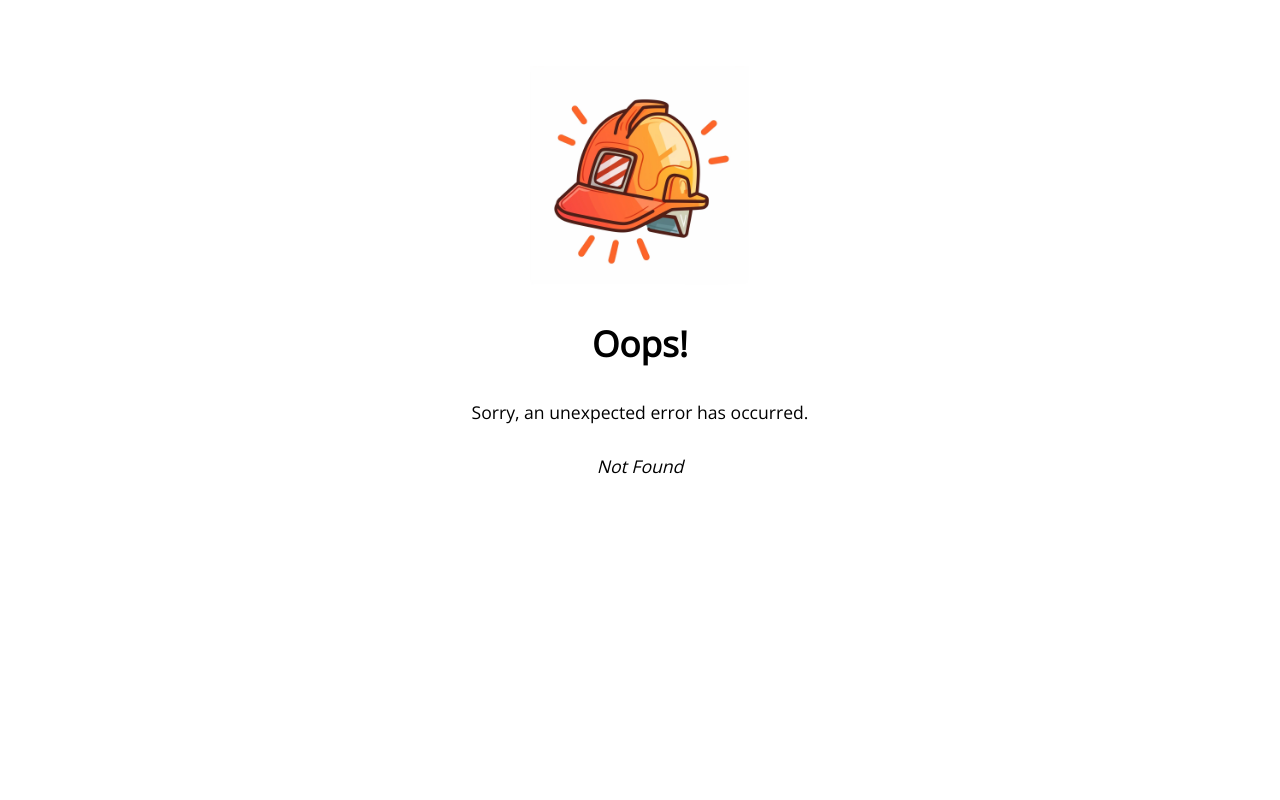
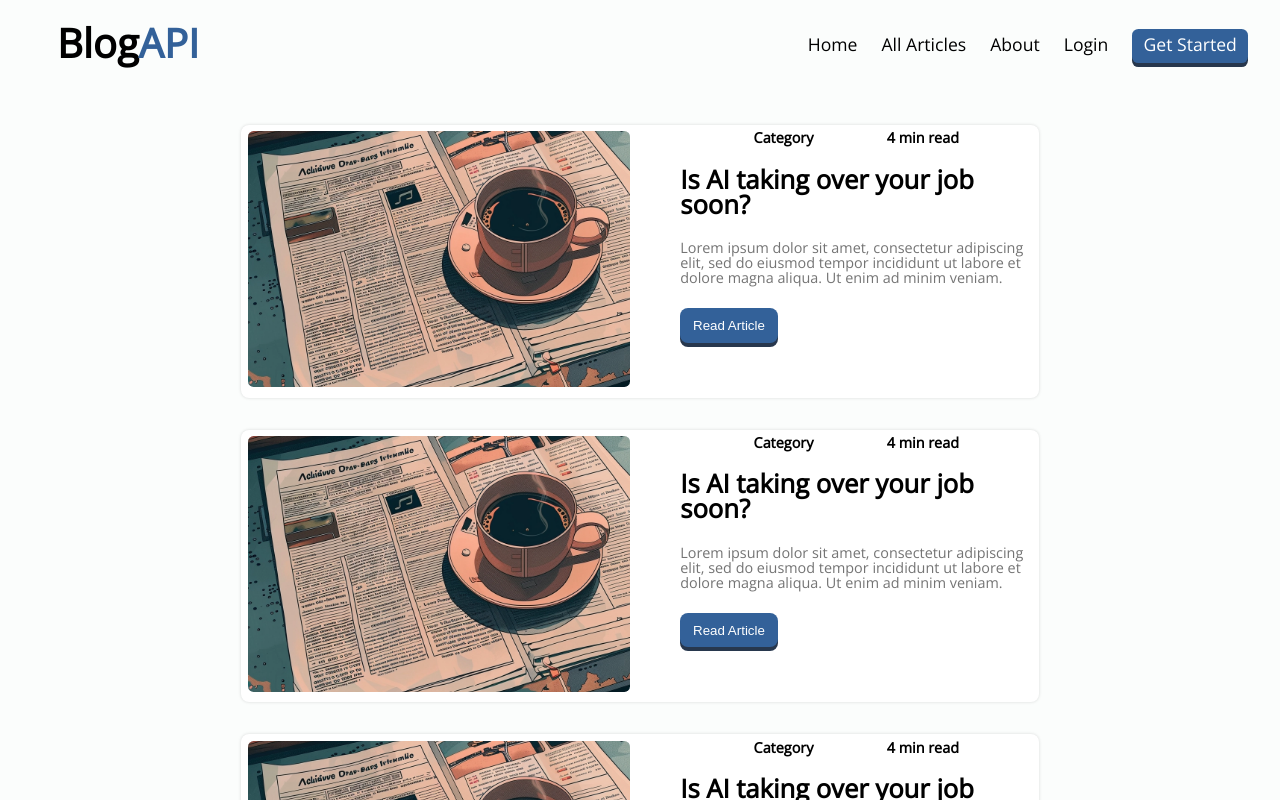
Before and after one commit to JulianKings/odin-blog-api-frontend, a React (Vite) app: page /articles in a window 1280 px wide. Before the commit this address had no page. Built offline with nearby package versions, Linux system fonts and the light colour scheme.

Commit message:
Add articles and about section

```diff
--- /dev/null
+++ b/src/components/about.jsx
@@ -0,0 +1,18 @@
+import '../style/about.css'
+
+function About() {
+    return <>
+        <div className="about-content-holder">
+            <div className="about-content">
+                <div className="about-title">About us</div>
+                <div className="about-description">
+                    <p>Bacon ipsum dolor amet pork loin shoulder shankle cupim rump chislic pastrami salami ribeye picanha biltong cow jerky shank spare ribs. Short ribs sausage tri-tip drumstick chicken pork. Ground round venison spare ribs tongue, sausage swine corned beef pastrami bresaola meatloaf pork chop cow strip steak. Sirloin salami landjaeger capicola, bacon frankfurter jowl corned beef chuck hamburger shankle. Boudin beef ribs alcatra brisket ball tip ham turducken venison tongue shankle. Beef ribs drumstick porchetta frankfurter pork. Ribeye tail doner andouille cupim frankfurter brisket alcatra kevin picanha bacon drumstick shankle sausage meatball.</p>
+                    <p>Alcatra doner prosciutto cupim burgdoggen pork rump tail shankle bresaola. Tongue landjaeger kevin sausage porchetta tenderloin capicola beef spare ribs shank shoulder doner boudin t-bone chuck. Prosciutto tenderloin shoulder fatback pork belly salami biltong. Tail chuck sausage andouille, boudin jowl ground round short loin ball tip filet mignon meatloaf chislic. Meatball kielbasa biltong pastrami pig porchetta shoulder buffalo tail.</p>
+                    <p>Chicken prosciutto pork pastrami chislic pork belly burgdoggen spare ribs. Shoulder pork chop ball tip, sirloin beef cupim rump. Ground round bacon doner, turkey tongue shoulder pig shankle prosciutto turducken. Frankfurter ham hock alcatra pork short ribs. Prosciutto beef ribs alcatra, buffalo short ribs turkey drumstick.</p>
+                </div>
+            </div>
+        </div>
+    </>
+}
+
+export default About
--- /dev/null
+++ b/src/components/articles.jsx
@@ -0,0 +1,17 @@
+import '../style/articles.css'
+import ArticleItem from "./items/articleItem"
+
+function Articles() {
+    return <>
+        <div className="article-content-holder">
+            <div className="article-content">
+                <ArticleItem></ArticleItem>
+                <ArticleItem></ArticleItem>
+                <ArticleItem></ArticleItem>
+            </div>
+
+        </div>
+    </>
+}
+
+export default Articles
--- a/src/components/index.jsx
+++ b/src/components/index.jsx
@@ -1,6 +1,6 @@
 import '../style/index.css'
 import newspaperImage from '../assets/newspaper.webp'
-import ArticleItem from './items/articleItem';
+import LatestArticleItem from './items/latestArticleItem';
 import PopularArticleItem from './items/popularArticleItem';
 
 function Index()
@@ -21,12 +21,12 @@ function Index()
         <section className='latestArticles'>
             <div className='latestArticlesTitle'>Latest articles</div>
             <div className='latestArticlesHolder'>
-                <ArticleItem></ArticleItem>
-                <ArticleItem></ArticleItem>
-                <ArticleItem></ArticleItem>
-                <ArticleItem></ArticleItem>
-                <ArticleItem></ArticleItem>
-                <ArticleItem></ArticleItem>
+                <LatestArticleItem></LatestArticleItem>
+                <LatestArticleItem></LatestArticleItem>
+                <LatestArticleItem></LatestArticleItem>
+                <LatestArticleItem></LatestArticleItem>
+                <LatestArticleItem></LatestArticleItem>
+                <LatestArticleItem></LatestArticleItem>
             </div>
         </section>
         <section className='featuredArticle'>
--- a/src/components/items/articleItem.jsx
+++ b/src/components/items/articleItem.jsx
@@ -1,23 +1,24 @@
-import '../../style/articleItem.css'
-import workingImage from '../../assets/working.webp'
+import '../../style/articleItem.css';
+import newspaperImage from '../../assets/newspaper.webp'
 
-function ArticleItem()
-{
+function ArticleItem() {
     return <>
-        <div className='articleItem'>
-            <div className='articleImage'>
-                <img src={workingImage} />
+        <section className='articleItem'>
+            <div className='articleItemImage'>
+                <img src={newspaperImage} />
             </div>
-            <div className='articleContent'>
-                <div className='articleInformation'>
-                    <div className='articleCategory'>Category</div>
-                    <div className='articleTime'>4 min read</div>
+            <div className='articleItemContent'>
+                <div className='articleItemInformation'>
+                    <div className='articleItemCategory'>Category</div>
+                    <div className='articleItemTime'>4 min read</div>
                 </div>
-                <div className='articleTitle'>Is AI taking over your job soon?</div>
-                <div className='articleDescription'>Lorem ipsum dolor sit amet, consectetur adipiscing elit, sed do eiusmod tempor incididunt ut labore et dolore magna aliqua. Ut enim ad minim veniam.</div>
+                <div className='articleItemTitle'>Is AI taking over your job soon?</div>
+                <div className='articleItemDescription'>Lorem ipsum dolor sit amet, consectetur adipiscing elit, sed do eiusmod tempor incididunt ut labore et dolore magna aliqua. Ut enim ad minim veniam.</div>
+                <div className='articleItemButton'>
+                    <button type='button'>Read Article</button></div>
             </div>
-        </div>
-    </>;
+        </section>
+    </>
 }
 
-export default ArticleItem;
+export default ArticleItem
--- /dev/null
+++ b/src/components/items/latestArticleItem.jsx
@@ -0,0 +1,23 @@
+import '../../style/latestArticleItem.css'
+import workingImage from '../../assets/working.webp'
+
+function LatestArticleItem()
+{
+    return <>
+        <div className='latestArticleItem'>
+            <div className='latestArticleImage'>
+                <img src={workingImage} />
+            </div>
+            <div className='latestArticleContent'>
+                <div className='latestArticleInformation'>
+                    <div className='latestArticleCategory'>Category</div>
+                    <div className='latestArticleTime'>4 min read</div>
+                </div>
+                <div className='latestArticleTitle'>Is AI taking over your job soon?</div>
+                <div className='latestArticleDescription'>Lorem ipsum dolor sit amet, consectetur adipiscing elit, sed do eiusmod tempor incididunt ut labore et dolore magna aliqua. Ut enim ad minim veniam.</div>
+            </div>
+        </div>
+    </>;
+}
+
+export default LatestArticleItem;
--- /dev/null
+++ b/src/style/about.css
@@ -0,0 +1,23 @@
+.login-content-holder {
+    width: 100%;
+    min-width: 45ch;
+    max-width: 80ch;
+}
+
+.about-content {
+    margin-top: 2.5rem;
+    background-color: white;
+    border-radius: 0.5rem;
+    box-shadow: 0 0 0.4rem rgb(0, 0, 0, 0.1);
+    width: 100%;
+    max-width: 80ch;
+    padding: 1.5rem 2.5rem;
+    display: flex;
+    flex-direction: column;
+    font-size: 1rem;
+}
+
+.about-title {
+    font-weight: bold;
+    font-size: 1.4rem;
+}
--- a/src/style/articleItem.css
+++ b/src/style/articleItem.css
@@ -2,43 +2,57 @@
     background-color: white;
     padding: 0.4rem;
     border-radius: 0.5rem;
-    box-shadow: 0 0 0.6rem rgb(0, 0, 0, 0.15);
+    box-shadow: 0 0 0.2rem rgb(0, 0, 0, 0.15);
+    display: grid;
+    grid-template-columns: 1fr 40ch;
+    max-width: 78ch;
+    align-self: center;
+    margin-top: 2rem;
 }
 
-.articleItem .articleImage img {
-    width: 100%;
-    height: 10rem;
+.articleItem .articleItemImage img {
+    width: 38ch;
+    height: 16rem;
     border-radius: 0.35rem;
     object-fit: cover;
 }
 
-.articleItem .articleContent {
-    margin-top: 0.4rem;
+.articleItem .articleItemContent {
+    justify-self: flex-end;
     display: flex;
     flex-direction: column;
-    gap: 0.8rem;
+    gap: 1.4rem;
+    max-width: 35ch;
 }
 
-.articleContent .articleInformation {
-    font-size: 0.85rem;
+.articleItem .articleItemInformation {
+    font-size: 0.9rem;
+    font-weight: bold;
     display: flex;
-    gap: 0.8rem;
+    justify-content: space-evenly;
 }
 
-.articleInformation .articleCategory {
+.articleItemContent .articleItemTitle {
+    font-size: 1.6rem;
     font-weight: bold;
 }
 
-.articleContent .articleTitle {
-    font-size: 1.2rem;
-    font-weight: bold;
-}
-
-.articleContent .articleDescription {
-    font-size: 0.8rem;
+.articleItemContent .articleItemDescription {
+    font-size: 0.9rem;
     color: #747474;
 }
 
-.articleInformation .articleTime {
-    color: #336199;
+.articleItemContent .articleItemButton button {
+    background-color: #336199;
+    color: white;
+    border: 0;
+    border-radius: 0.5rem;
+    padding: 0.6rem 0.8rem;
+    box-shadow: 0 0.25rem 0 #27374D;
+    transition: all 0.2s ease-in;
 }
+
+.articleItemContent .articleItemButton button:hover {
+    background-color: #27374D;
+    box-shadow: 0 0.25rem 0 #0d1725;
+}
--- /dev/null
+++ b/src/style/articles.css
@@ -0,0 +1,11 @@
+.article-content-holder {
+    width: 100%;
+    min-width: 45ch;
+    max-width: 80ch;
+}
+
+.article-content {
+    margin-top: 0.8rem;
+    display: flex;
+    flex-direction: column;
+}
--- /dev/null
+++ b/src/style/latestArticleItem.css
@@ -0,0 +1,44 @@
+.latestArticleItem {
+    background-color: white;
+    padding: 0.4rem;
+    border-radius: 0.5rem;
+    box-shadow: 0 0 0.6rem rgb(0, 0, 0, 0.15);
+}
+
+.latestArticleItem .latestArticleImage img {
+    width: 100%;
+    height: 10rem;
+    border-radius: 0.35rem;
+    object-fit: cover;
+}
+
+.latestArticleItem .latestArticleContent {
+    margin-top: 0.4rem;
+    display: flex;
+    flex-direction: column;
+    gap: 0.8rem;
+}
+
+.latestArticleContent .latestArticleInformation {
+    font-size: 0.85rem;
+    display: flex;
+    gap: 0.8rem;
+}
+
+.latestArticleInformation .latestArticleCategory {
+    font-weight: bold;
+}
+
+.latestArticleContent .latestArticleTitle {
+    font-size: 1.2rem;
+    font-weight: bold;
+}
+
+.latestArticleContent .latestArticleDescription {
+    font-size: 0.8rem;
+    color: #747474;
+}
+
+.latestArticleInformation .latestArticleTime {
+    color: #336199;
+}
```
Also changed, not shown: src/router.jsx (+10 -0 lines).
